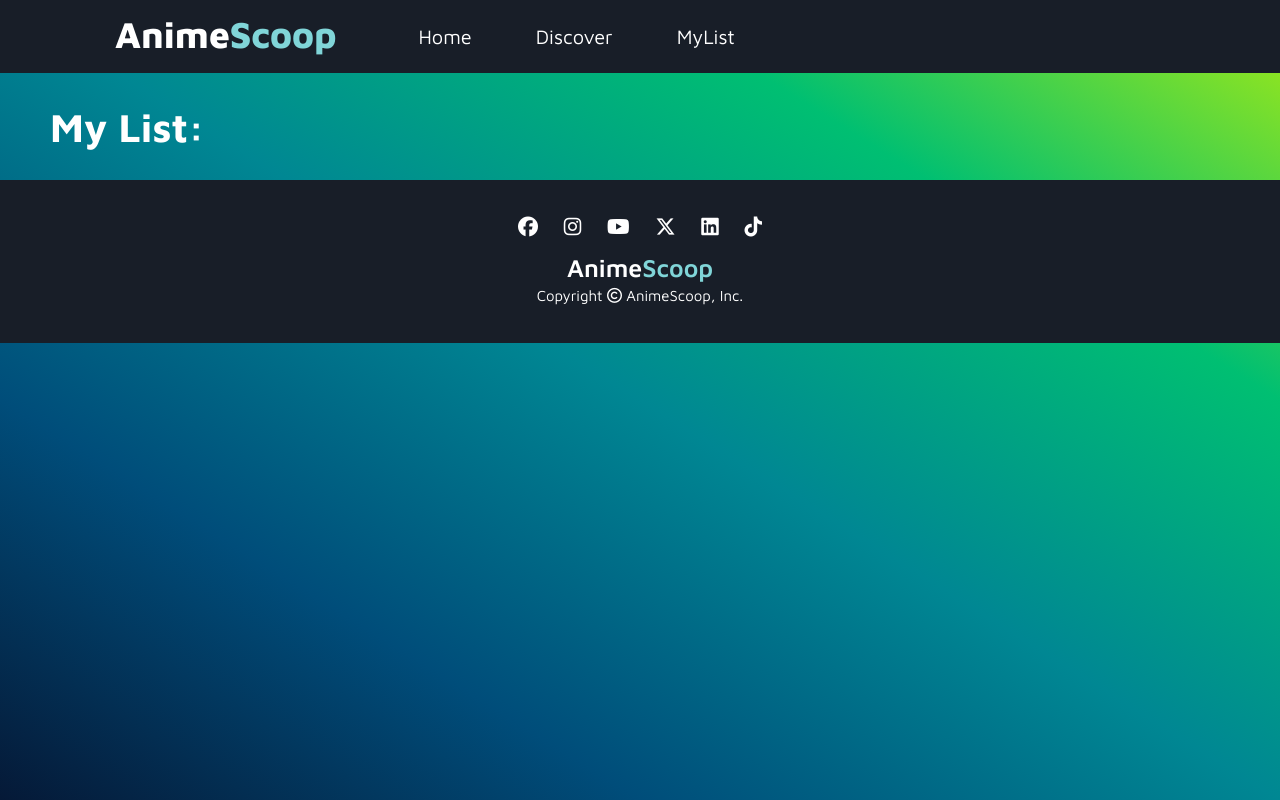
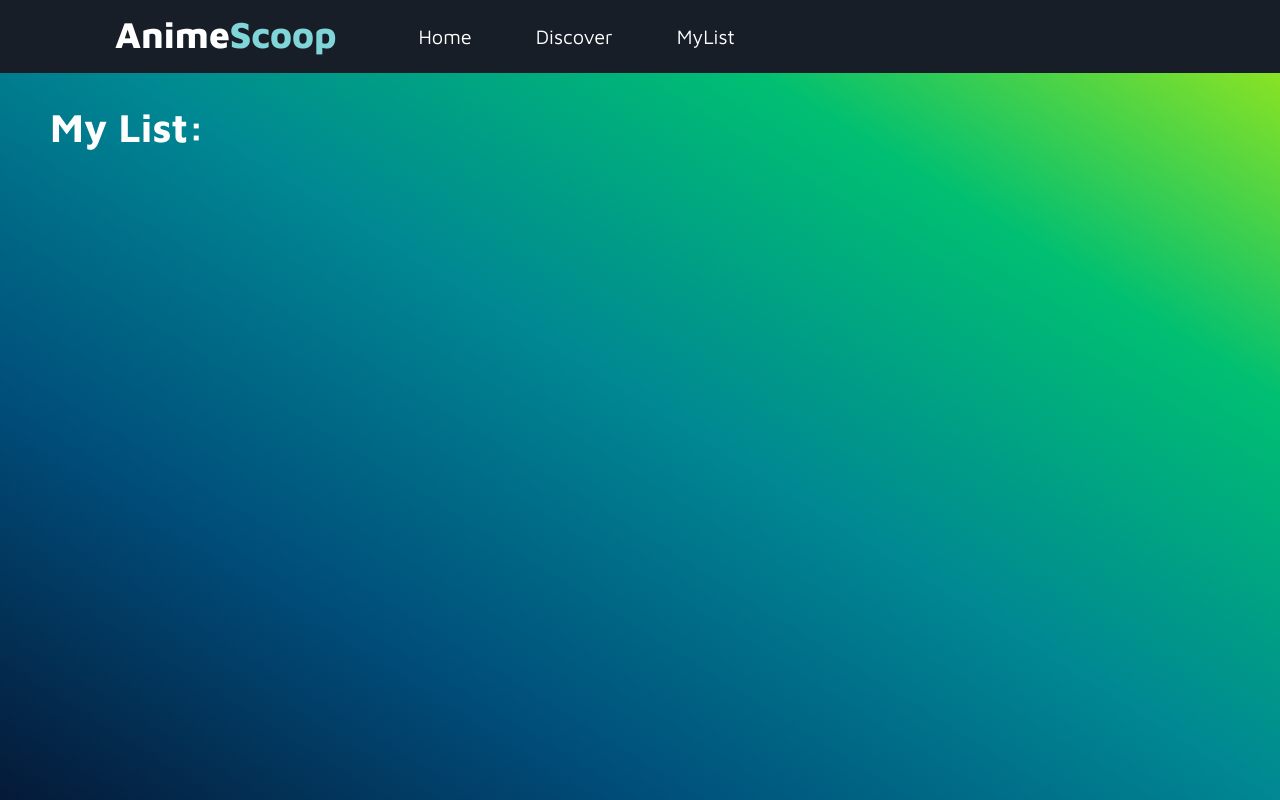
Before and after one commit to VeeralTiwari/Anime-Recommendation-Deployment, a plain HTML site: page front-end/myList.html in a window 1280 px wide. Drawn offline with Linux system fonts and the light colour scheme; no server answers.

Commit message:
Update myList.html

```diff
--- a/front-end/myList.html
+++ b/front-end/myList.html
@@ -24,7 +24,7 @@
         <div class="loader gear hidden">
             <img src="images/pngegg.png" alt="" />
         </div>
-        <footer class="">
+        <footer class="hidden">
             <div class="foot">
                 <a style="color: white;" href="#"><i class="fa-brands fa-facebook"></i></a>
                 <a style="color: white;" href="#"><i class="fa-brands fa-instagram"></i></a>
```
